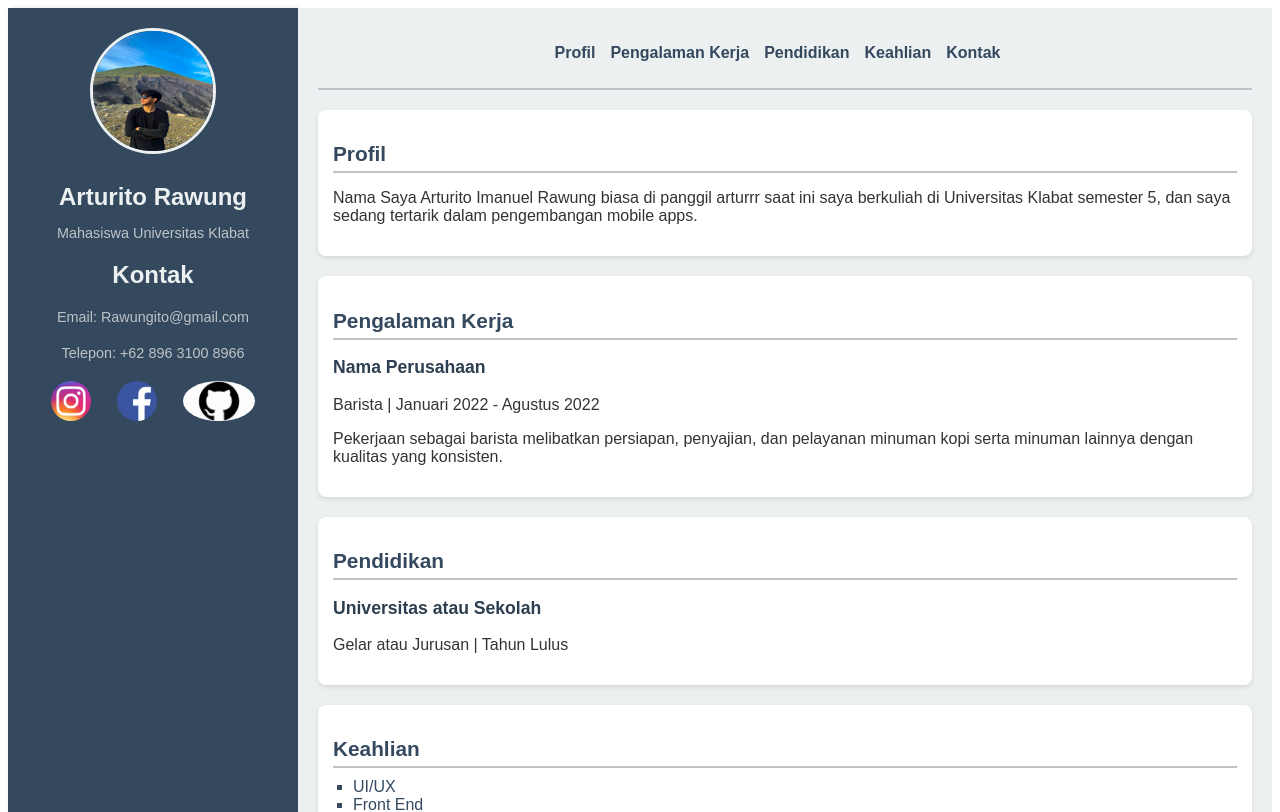
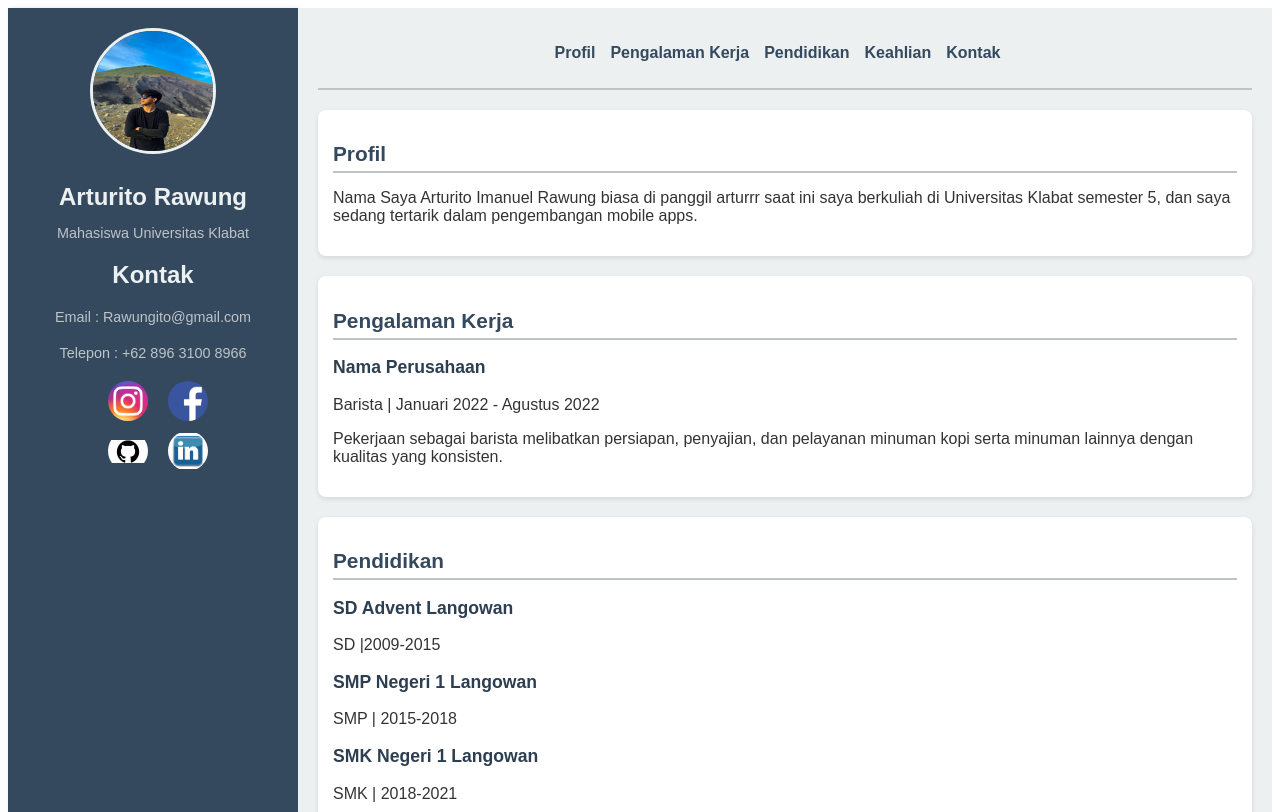
Before and after one commit to arturrr03/Porto, a React (Create React App) app: page / in a window 1280 px wide. Shown: the top 812 px of the page. Built offline with nearby package versions, Linux system fonts and the light colour scheme.

Commit message:
finishing all pages

```diff
--- a/src/Assets/css/style.css
+++ b/src/Assets/css/style.css
@@ -149,13 +149,36 @@
   color: #27ae60;
 }
 .cv-social img {
-  width: 40x; /* Mengatur lebar ikon */
-  height: 40px; /* Mengatur tinggi ikon */
-  margin: 0 8px; /* Memberi sedikit jarak antara ikon */
+  width: 60x; /* Mengatur lebar ikon */
+  height: 50px; /* Mengatur tinggi ikon */
+  margin: 0 5px; /* Memberi sedikit jarak antara ikon */
   transition: transform 0.2s ease; /* Menambahkan efek transisi saat dihover */
-  border-radius: 50%;
+  border-radius: 60%;
+
 }
 
 .cv-social a:hover img {
-  transform: scale(1.1); /* Memperbesar sedikit saat dihover */
-}
+  transform: scale(1.1);
+ } /* Memperbesar sedikit saat dihover */
+  .cv-social {
+    display: flex;
+    flex-direction: column;
+    gap: 10px; /* Adds space between rows */
+  }
+
+  .social-row {
+    display: flex;
+    justify-content: center; /* Adjusts space between icons */
+    gap: 10px; /* Adjust space between icons if needed */
+  }
+
+  .cv-social a {
+    width: 40px; /* Adjust width of icons if necessary */
+    height: 40px; /* Adjust height of icons if necessary */
+  }
+
+  .cv-social img {
+    width: 100%;
+    height: 100%;
+    object-fit: contain;
+  }
--- a/src/Components/Education/index.js
+++ b/src/Components/Education/index.js
@@ -3,8 +3,14 @@ const Education = () => {
     <section id="pendidikan" className="cv-section">
       <h2>Pendidikan</h2>
       <div className="cv-education">
-        <h3>Universitas atau Sekolah</h3>
-        <p>Gelar atau Jurusan | Tahun Lulus</p>
+        <h3>SD Advent Langowan</h3>
+        <p> SD |2009-2015</p>
+        <h3>SMP Negeri 1 Langowan</h3>
+        <p>SMP | 2015-2018</p>
+        <h3>SMK Negeri 1 Langowan</h3>
+        <p>SMK | 2018-2021</p>
+        <h3>Universitas Klabat</h3>
+        <p>Informatika | 2022-2025</p>
       </div>
     </section>
   );
--- a/src/Components/Sidebar/index.js
+++ b/src/Components/Sidebar/index.js
@@ -8,11 +8,12 @@ const Sidebar = () => {
       <p>Mahasiswa Universitas Klabat</p>
       <div className="cv-contact">
         <h2>Kontak</h2>
-        <p>Email: Rawungito@gmail.com</p>
-        <p>Telepon: +62 896 3100 8966</p>
+        <p>Email : Rawungito@gmail.com</p>
+        <p>Telepon : +62 896 3100 8966</p>
       </div>
 
       <div className="cv-social">
+        <div className="social-row">
           <a
             href="https://www.instagram.com/arturitoimanuel/?igsh=MXAxMTIxdXdta3VncA%3D%3D"
             target="_blank"
@@ -27,13 +28,23 @@ const Sidebar = () => {
           >
             <img src="images/facebook.png" alt="Facebook" />
           </a>
+        </div>
+        <div className="social-row">
           <a
-          href="https://www.instagram.com/arturitoimanuel/?igsh=MXAxMTIxdXdta3VncA%3D%3D"
+            href="https://github.com/arturrr03"
             target="_blank"
             rel="noopener noreferrer"
           >
             <img src="images/git.png" alt="Git Hub" />
           </a>
+          <a
+            href="https://www.linkedin.com/in/arturito-imanuel-b4672b2b3?utm_source=share&utm_campaign=share_via&utm_content=profile&utm_medium=android_app"
+            target="_blank"
+            rel="noopener noreferrer"
+          >
+            <img src="images/in.png" alt="LinkedIn" />
+          </a>
+        </div>
       </div>
     </aside>
   );
```
Also changed, not shown: public/images/in.png (added). Lines whose indentation alone changed are shown as unchanged.
